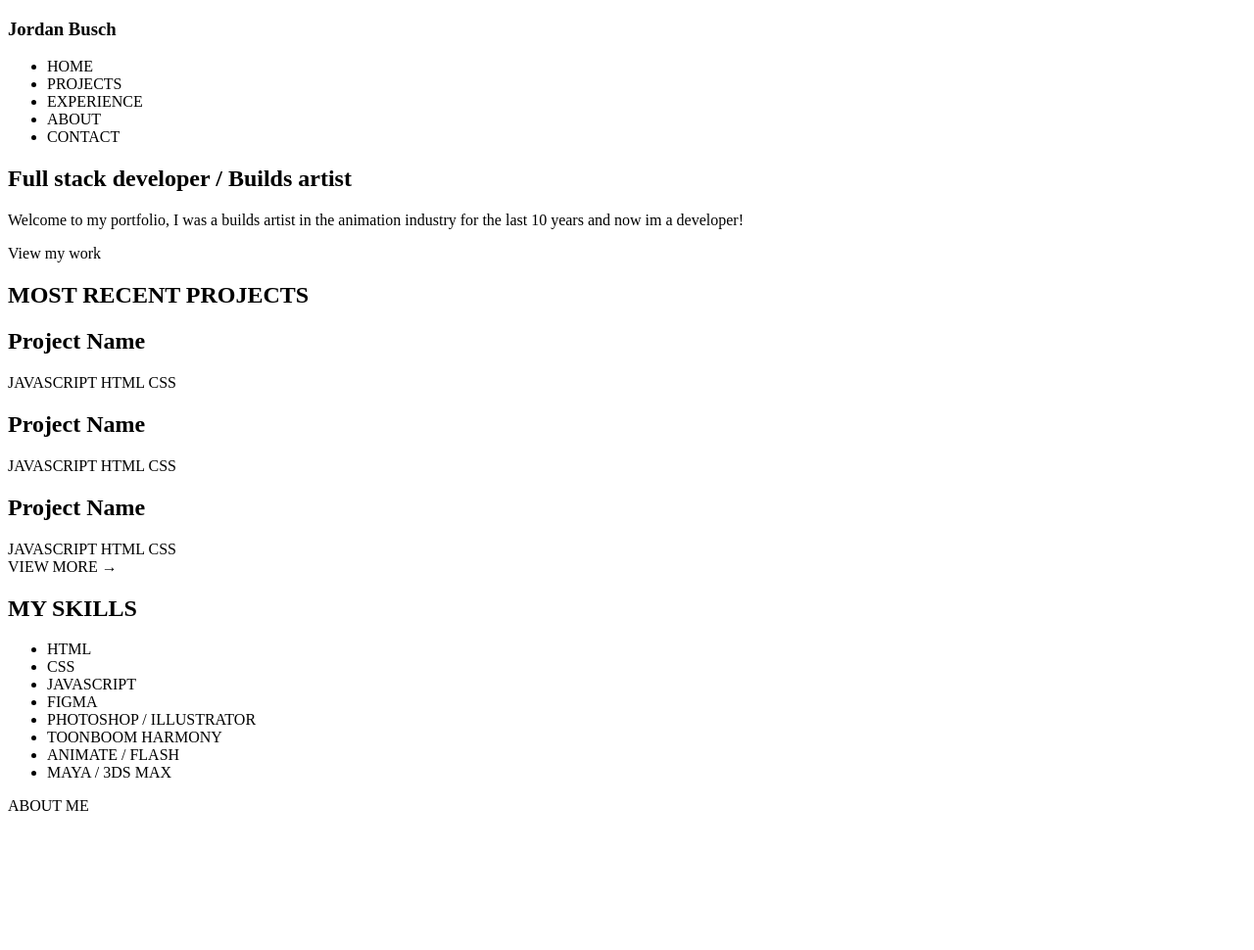
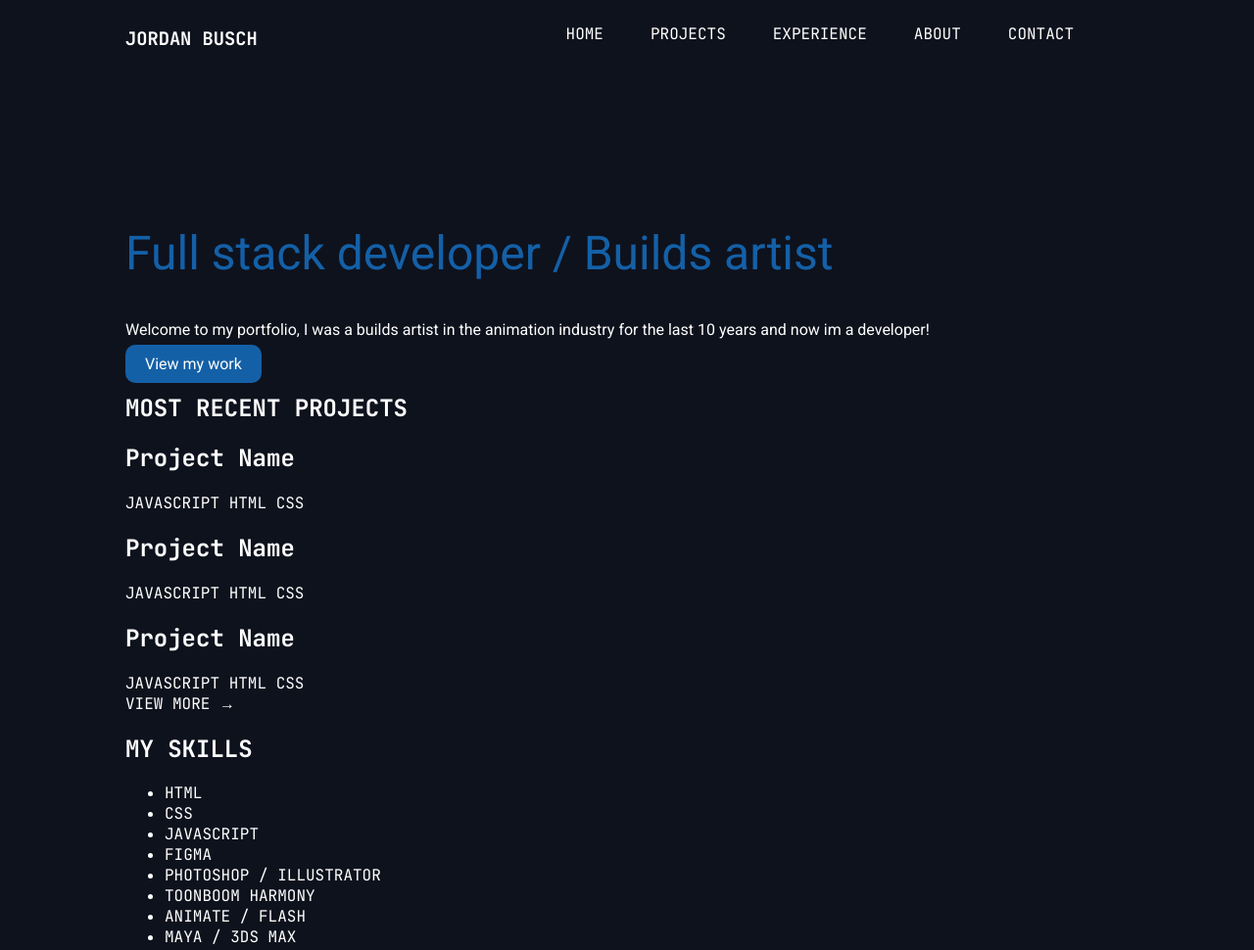
Before and after one commit to jordanbusch/portfolio-site, a plain HTML site: page index.html in a window 1280 px wide. Shown: the top 970 px of the page at 98% size. Before the commit the page ends 840 px from the top, so only its background shows below. Drawn offline with Linux system fonts and the light colour scheme.

Commit message:
started hero

```diff
--- a/index.html
+++ b/index.html
@@ -4,13 +4,15 @@
 <head>
     <meta charset="UTF-8">
     <title>Jordan Busch</title>
+    <link href="layout.css" rel="stylesheet">
+    <link href="styles.css" rel="stylesheet">
 </head>
 
 <body>
 
     <header>
-        <h3>Jordan Busch</h3>
-        <nav>
+        <h3 id="name">JORDAN BUSCH</h3>
+        <nav id="topnav">
             <ul>
                 <li>HOME</li>
                 <li>PROJECTS</li>
@@ -22,7 +24,7 @@
     </header>
 
     <main>
-        <section>
+        <section id="hero">
             <h1>Full stack developer / Builds artist</h1>
             <p>
                 Welcome to my portfolio, I was a builds artist in the animation industry for the last 10 years and now im a developer!
--- a/layout.css
+++ b/layout.css
@@ -0,0 +1,23 @@
+header {
+    display: flex;
+    justify-content: space-between;
+}
+
+body {
+    margin-left: 8rem;
+}
+
+#topnav ul {
+    display: flex;
+    justify-content: flex-end;
+    margin-right: 8rem;
+}
+
+#topnav ul li {
+    list-style-type: none;
+    padding-right: 48px;
+}
+
+main {
+    margin-top: 10rem;
+}
--- a/styles.css
+++ b/styles.css
@@ -0,0 +1,25 @@
+@import url('https://fonts.googleapis.com/css2?family=Arimo:ital,wght@0,400..700;1,400..700&family=JetBrains+Mono:ital,wght@0,100..800;1,100..800&family=Roboto:ital,wght@0,100..900;1,100..900&display=swap');
+
+html {
+    background-color: #0E121D;
+    color: white;
+    font-family: "JetBrains Mono";
+}
+
+#hero {
+    font-family: "Roboto", sans-serif;
+    font-weight: normal;
+}
+
+#hero h1 {
+    color: #1460A7;
+    font-size: 48px;
+    font-weight: 400;
+}
+
+#hero a {
+    background-color: #1460A7;
+    padding: 10px 20px;
+    border-radius: 10px;
+    margin-top: 48px;
+}
```
Also changed, not shown: about.html (added), skills.html (deleted).
